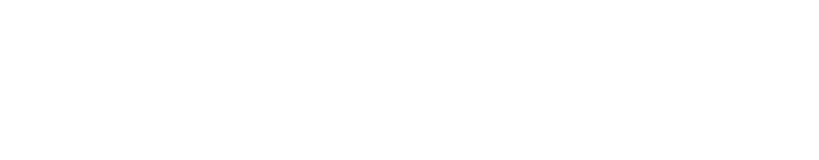
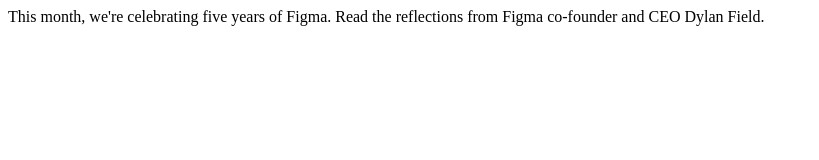
Before and after one commit to ManuelVictorCS/na-mao, a plain HTML site: page index.html in a window 1280 px wide. Shown: the whole page, without its empty margins (0-819 px from the left). Drawn offline with Linux system fonts and the light colour scheme.

Commit message:
primeiro header

```diff
--- a/index.html
+++ b/index.html
@@ -6,6 +6,9 @@
     <title>na-mao</na-mao></title>
 </head>
 <body>
+    <header>
+        This month, we're celebrating five years of Figma. Read the reflections from Figma co-founder and CEO Dylan Field.
 
+    </header>
 </body>
 </html>
```
